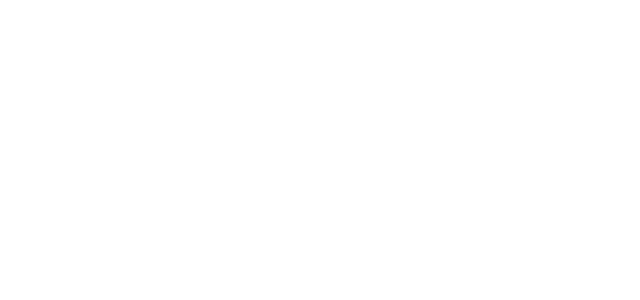
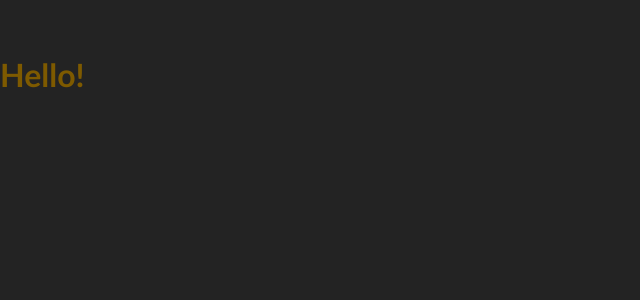
Before and after one commit to Mohitjain49/assurant-project, a Nuxt app: page / in a window 1280 px wide. Shown: the top 300 px of the page, without its empty margins (0-640 px from the left). Built offline with nearby package versions, Linux system fonts and the light colour scheme.

Commit message:
Made some example code for testing deployment.

```diff
--- a/app.vue
+++ b/app.vue
@@ -1,3 +1,7 @@
 <template>
 <NuxtPage />
 </template>
+
+<script setup>
+import "./assets/main.css";
+</script>
--- /dev/null
+++ b/assets/main.css
@@ -0,0 +1,198 @@
+:root {
+    --body-height: calc(100vh - 50px);
+
+    --blue-cobalt: #0047ab;
+    --blue-zero: rgb(187, 210, 255);
+
+    --blue-one: rgb(159, 191, 255);
+    --blue-two: rgb(117, 163, 255);
+    --blue-three: rgb(67, 130, 255);
+    --blue-four: rgb(82, 139, 252);
+    --blue-five: rgb(82, 3, 239);
+
+    --silver-color: #adadad;
+    --silver-light: #e4e2e2;
+    --globe-green: #4fc20ca8;
+    --globe-green-opaque: #3C7F13;
+    --dark-background: #232323;
+
+    --gold-color: rgb(126, 90, 0);
+    --gold-light: rgb(198, 147, 19);
+    --orange-light: rgb(248, 206, 171);
+
+    --translucent-background: rgba(255, 255, 255, 0.25);
+    --sector-background: rgba(0, 0, 0, 0);
+    --dark-translucent-background: rgba(0, 0, 0, 0.15);
+
+    --empty-border: 2px solid rgba(0, 0, 0, 0);
+    --thin-empty-border: 1px solid rgba(0, 0, 0, 0);
+    --default-transition: border 0.2s, color 0.2s, background-color 0.2s, box-shadow 0.2s;
+}
+
+body {
+    margin: 0;
+    padding: 0;
+    position: absolute;
+    height: 100%;
+    width: 100%;
+    min-width: 350px;
+    top: 0;
+    left: 0;
+    overflow-x: hidden;
+    overflow-y: auto;
+}
+
+a, RouterLink {
+    text-decoration: none;
+    color: inherit;
+    border-color: inherit;
+}
+iframe {
+    border: none;
+    width: 100%;
+    height: 100%;
+}
+
+h1, h2, h3, p {
+    margin: 0;
+    padding: 0;
+    font-family: 'Trebuchet MS', 'Calibri', sans-serif;
+    color: var(--gold-color);
+}
+
+.web-body {
+    position: absolute;
+    padding-top: 55px;
+    height: auto;
+    min-height: calc(100% - 55px);
+    width: 100%;
+    min-width: 340px;
+    background: var(--dark-background);
+}
+.center-flex-display {
+    display: flex;
+    justify-content: center;
+    align-items: center;
+}
+
+.gradient-text {
+    background: var(--website-gradient-text);
+    -webkit-background-clip: text;
+    -webkit-text-fill-color: transparent;
+    background-clip: text;
+    font-weight: bold;
+    font-family:'Gill Sans', 'Gill Sans MT', Calibri, 'Trebuchet MS', sans-serif;
+    text-align: center;
+}
+
+.webpage-cover {
+    margin: 0;
+    padding: 0;
+    position: fixed;
+    height: auto;
+    min-height: 100%;
+    width: 100%;
+    min-width: 350px;
+    top: 0;
+    left: 0;
+    z-index: 5000;
+    background-color: rgba(0, 0, 0, 0.75);
+}
+
+.main-sector-bottom-linkBtn {
+    height: 75px;
+    width: 100%;
+    display: flex;
+    justify-content: space-evenly;
+    align-items: center;
+}
+.main-sector-bottom-linkBtn a {
+    cursor: pointer;
+    height: 45px;
+    width: 250px;
+    display: flex;
+    justify-content: center;
+    align-items: center;
+    color: var(--website-text);
+    font-size: 20px;
+    font-weight: bold;
+    font-family: 'Lexend', 'Roboto', sans-serif;
+    border-radius: 10px;
+    text-decoration: none;
+    border: var(--empty-border);
+    background-color: var(--website-light-text);
+    transition: var(--default-transition);
+}
+.main-sector-bottom-linkBtn a:hover {
+    border-color: var(--website-text);
+}
+
+.main-sector-bottom-linkBtn a.linkBtn-blue {
+    color: var(--blue-cobalt);
+    border-color: var(--blue-cobalt);
+    background-color: var(--blue-zero);
+}
+.main-sector-bottom-linkBtn a.linkBtn-blue:hover {
+    background-color: var(--blue-two);
+    border-color: var(--blue-cobalt);
+}
+
+@media (max-width: 375px) {
+    body {
+        overflow-x: auto;
+    }
+}
+
+/**
+ * These are styles meant specifically for a more dynamic info sector page.
+ */
+
+ .info-sector-v2, .info-sector-v3 {
+    position: relative;
+    width: calc(100% - 40px) !important;
+    left: 40px;
+}
+.personal-web-body-v2, .personal-web-body-v3 {
+    top: 0px;
+    height: 100%;
+}
+
+@media (min-width: 2000px) {
+    .info-sector-v2 {
+        transform: scale(1.5, 1.5);
+    }
+    .personal-web-body-v2 {
+        overflow: hidden;
+        overflow-x: hidden;
+        overflow-y: hidden;
+    }
+}
+
+@media (max-width: 600px) {
+    .info-sector-v2, .info-sector-v3 {
+        width: 100% !important;
+        left: 0;
+        top: 45px;
+    }
+}
+
+/**
+ * This is the universal custom scrollbar
+ */
+
+::-webkit-scrollbar {
+    width: 10px;
+    height: 10px;
+    border: 1px solid white;
+    background: var(--blue-zero);
+}
+::-webkit-scrollbar-thumb {
+    background-color: var(--blue-three);
+    transition: background-color 0.2s;
+}
+::-webkit-scrollbar-thumb:hover {
+    background-color: var(--blue-cobalt);
+}
+::-webkit-scrollbar-button {
+    display: none;
+}
--- a/pages/index.vue
+++ b/pages/index.vue
@@ -1,5 +1,5 @@
 <template>
-
+<main class="web-body"> <h1> Hello! </h1> </main>
 </template>
 
 <script setup>
```
